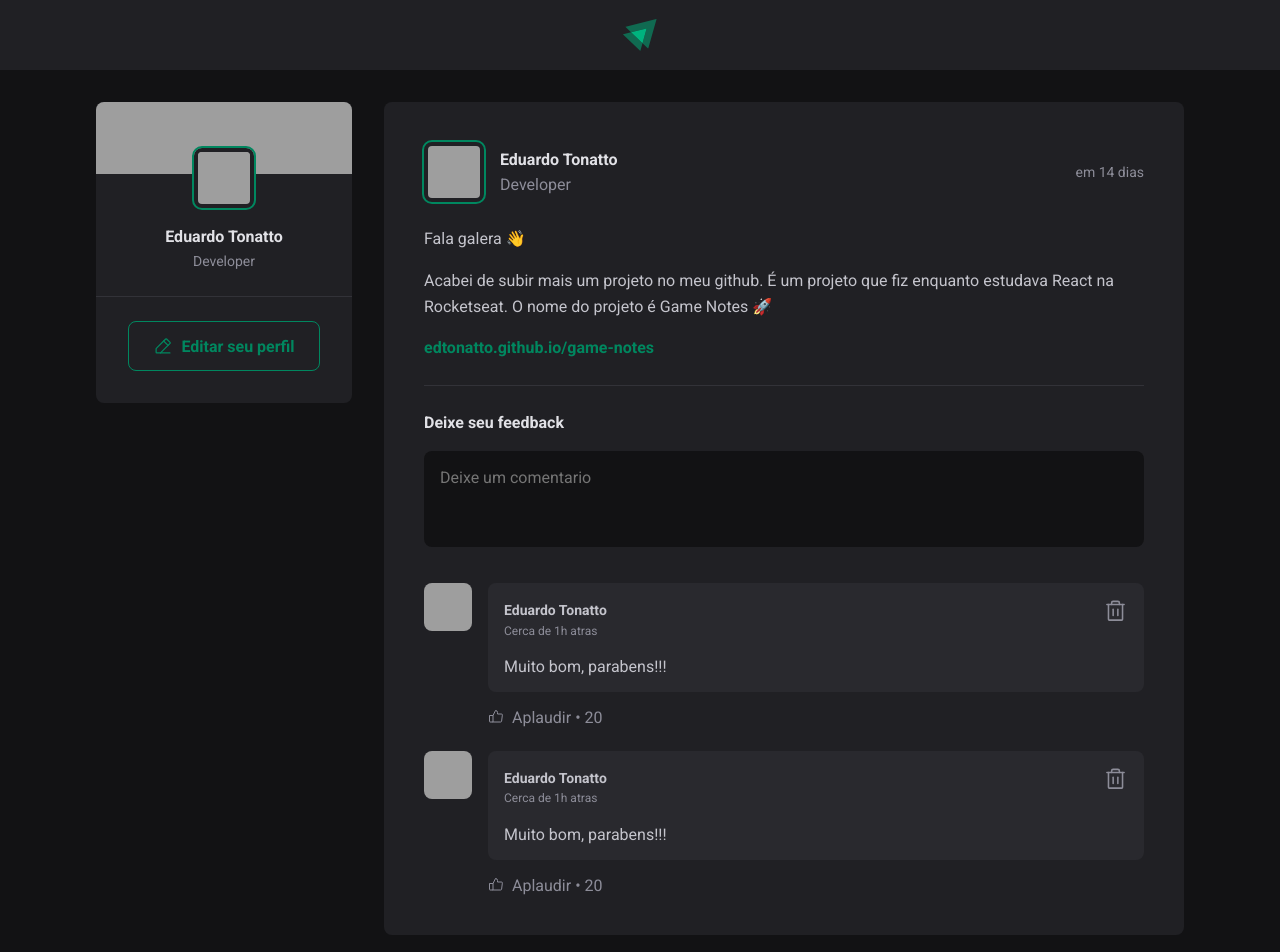
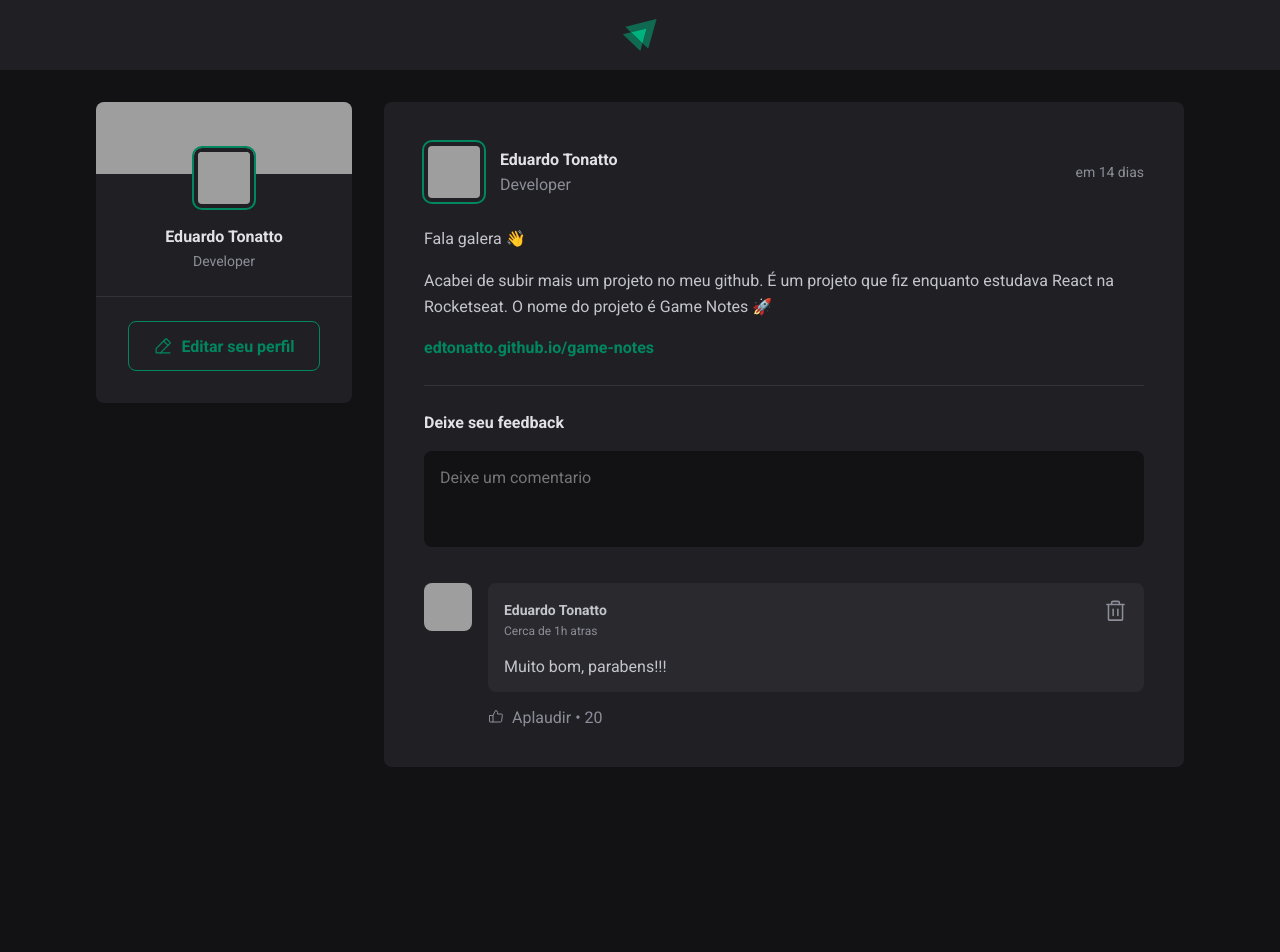
Before and after one commit to EdTonatto/ROCKETSEAT-Ignite-ReactJS, a React (Vite) app in the folder capitulo-1/fundamentos-reactjs/: page / in a window 1280 px wide. Shown: the top 952 px of the page. After the commit the page ends 800 px from the top, so only its background shows below. Built offline with nearby package versions, Linux system fonts and the light colour scheme; grey boxes are pictures that could not be loaded.

Commit message:
:sparkles: Inserção de comentários

```diff
--- a/capitulo-1/fundamentos-reactjs/src/components/Comment.jsx
+++ b/capitulo-1/fundamentos-reactjs/src/components/Comment.jsx
@@ -1,8 +1,9 @@
+/* eslint-disable react/prop-types */
 import { ThumbsUp, Trash } from 'phosphor-react'
 import { Avatar } from './Avatar'
 import styles from './Comment.module.css'
 
-export function Comment() {
+export function Comment({ content }) {
   return (
     <div className={styles.comment}>
       <Avatar hasBorder={false} src="https://github.com/EdTonatto.png" alt="" />
@@ -20,7 +21,7 @@ export function Comment() {
             </button>
           </header>
 
-          <p>Muito bom, parabens!!!</p>
+          <p>{content}</p>
         </div>
 
         <footer>
--- a/capitulo-1/fundamentos-reactjs/src/components/Post.jsx
+++ b/capitulo-1/fundamentos-reactjs/src/components/Post.jsx
@@ -1,13 +1,21 @@
+/* eslint-disable no-unused-vars */
 /* eslint-disable react/jsx-key */
 /* eslint-disable react/prop-types */
 import { format, formatDistanceToNow } from 'date-fns';
 import ptBR from 'date-fns/locale/pt-BR';
+import { useState } from 'react';
 
 import { Avatar } from './Avatar'
 import { Comment } from './Comment'
 import styles from './Post.module.css'
 
 export function Post({ author, publishedAt, content }) {
+  const [comments, setComments] = useState([
+    'Muito bom, parabens!!!',
+  ]);
+
+  const [newCommentText, setNewCommentText] = useState('');
+
   const publishedDateFormatted = format(publishedAt, "d 'de' LLLL 'às' HH:mm'h'", {
     locale: ptBR,
   });
@@ -16,6 +24,16 @@ export function Post({ author, publishedAt, content }) {
     locale: ptBR,
     addSuffix: true
   });
+
+  function handleCreateComment() {
+    event.preventDefault();
+    setComments([...comments, newCommentText]);
+    setNewCommentText('');
+  }
+
+  function handleNewCommentChange() {
+    setNewCommentText(event.target.value);
+  }
 
   return (
     <article className={styles.post}>
@@ -43,11 +61,14 @@ export function Post({ author, publishedAt, content }) {
         })}
       </div>
 
-      <form className={styles.commentForm}>
+      <form onSubmit={handleCreateComment} className={styles.commentForm}>
         <strong>Deixe seu feedback</strong>
 
         <textarea
+          name="comment"
           placeholder='Deixe um comentario'
+          value={newCommentText}
+          onChange={handleNewCommentChange}
         />
 
         <footer>
@@ -56,8 +77,9 @@ export function Post({ author, publishedAt, content }) {
       </form>
 
       <div className={styles.commentList}>
-        <Comment />
-        <Comment />
+        {comments.map(comment => {
+          return <Comment content={comment} />
+        })}
       </div>
     </article>
   )
```
